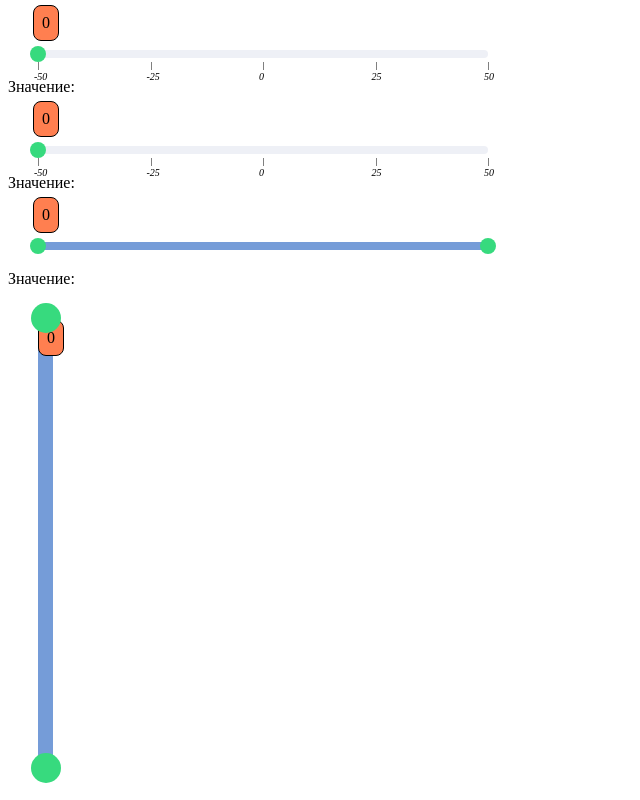
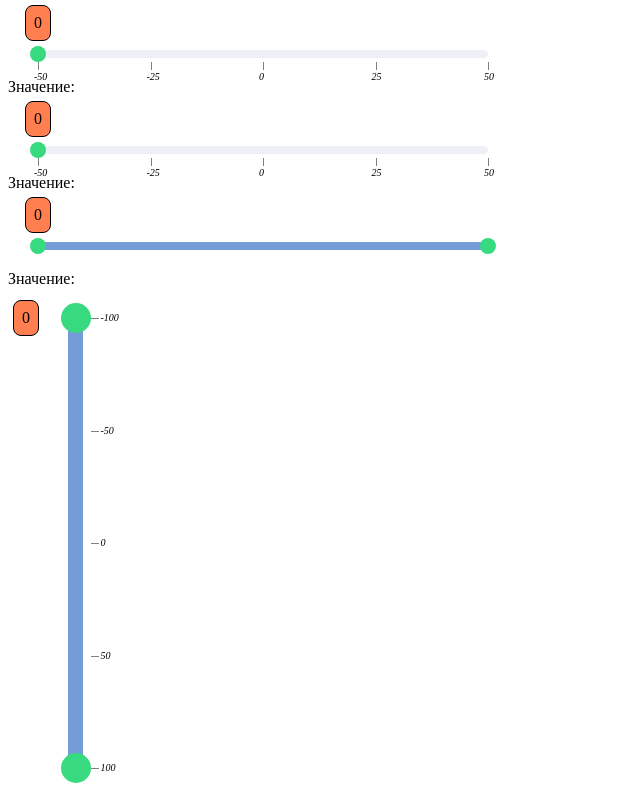
Before and after one commit to KimSvetlana/FSD-project-2, a plain HTML site: page index.html in a window 1280 px wide. Shown: the whole page, without its empty margins (0-640 px from the left). Drawn offline with nearby package versions, Linux system fonts and the light colour scheme.

Commit message:
небольшие изменения в стилях

```diff
--- a/css/style.css
+++ b/css/style.css
@@ -16,7 +16,7 @@
 }
 .vertical-slider{
     margin-top: 30px;
-    margin-left: 30px;
+    margin-left: 60px;
     width: 150px;
     height: 450px;
 }
@@ -53,20 +53,15 @@
     padding: 8px;
 }
 .slider-scale-values{
-    /* background-color: #00bcd424; */
     position: relative;
-    top: 12px;
-    /* height: 10px; */
+    width: inherit;
+    height: inherit;
 }
 .slider-scale-values span{
     position: absolute;
-    height: 8px;
-    border-left: 1px solid grey;
 }
 .scale-number{
     position: absolute;
-    top: 10px;
-    left:-5px;
     line-height: 1;
     font-size: 10px;
 }
--- a/index.js
+++ b/index.js
@@ -43,8 +43,6 @@
 
             let handles = $this.find('.slider-range-handle');
 
-
-
             // определяем переменные и ориентацию слайдера
             let _leftPropertyName;
             let _widthPropertyName = '';
@@ -81,29 +79,51 @@
             }
             let indicator = $this.find('.indicator');
             let indicatorWidth = indicator.outerWidth();
+            let indicatorHeight = indicator.outerHeight();
             // корректируем положение индикатора
-            indicator.css(_leftPropertyName, (_handleWidth / 2 - indicatorWidth / 2));
+            if(!options.vertical){
+                indicator.css(_leftPropertyName, (- indicatorWidth / 2));
+            }
+            else{
+                indicator.css(_leftPropertyName, (- indicatorHeight / 2));
+                indicator.css(_topPropertyName, '-55px');
+            }
 
             // шкала значений
             if (options.scaleOfValues) {
-                let wrapScale = "<div class = 'slider-scale-values'></div>";
+                let wrapScale = "<div class='slider-scale-values'></div>";
                 slider.append(wrapScale);
                 let sliderScale = $this.find('.slider-scale-values');
+                sliderScale.css(_topPropertyName, options.thickness * 1.5 );
 
                 for(let i = 0; i < options.scaleDivision; i++){
-                    sliderScale.append("<span><i class = 'scale-number'></i></span>");
+                    sliderScale.append("<span><i class='scale-number'></i></span>");
                 }
 
                 let arrSpan = sliderScale.children('span');
+                if(!options.vertical){
+                    arrSpan.css({'border-left': '1px solid grey', 'height' : '8px'});
+                }
+                else{
+                    arrSpan.css({'border-bottom': '1px solid grey', 'width':'8px'});
+                };
+
                 let indicatorLeft = 100 / (arrSpan.length -1);
                 let count = '';
 
                 for(i = 0; i < arrSpan.length; i++){
                     count = `${indicatorLeft * i}%`;
-                    arrSpan.eq(i).css('left', count);
+                    arrSpan.eq(i).css(_leftPropertyName, count);
                 }
 
                 let arrNumberScale = $this.find('.scale-number');
+
+                if(!options.vertical){
+                    arrNumberScale.css({'top': '10px', 'left' : '-5px'});
+                }
+                else{
+                    arrNumberScale.css({'left': '10px', 'top':'-5px'});
+                };
                 let stepScale = (options.max - options.min) / (options.scaleDivision -1);
                 let scaleValue = 0;
                 for(i = 0; i < arrNumberScale.length; i++){
@@ -324,7 +344,13 @@ $('.slider-range').mySliderPlugin({
         slider.next().find('.slider-value').text('от ' + sliderState.values[0] + ' до ' + sliderState.values[1])
     }
 });
-$('.vertical-slider').mySliderPlugin({ isDouble: true, vertical: true, thickness: 15, indicatorVisibility: true });
+$('.vertical-slider').mySliderPlugin({
+    isDouble: true,
+    vertical: true,
+    thickness: 15,
+    indicatorVisibility: true,
+    scaleOfValues: true
+});
 
 
 
```
